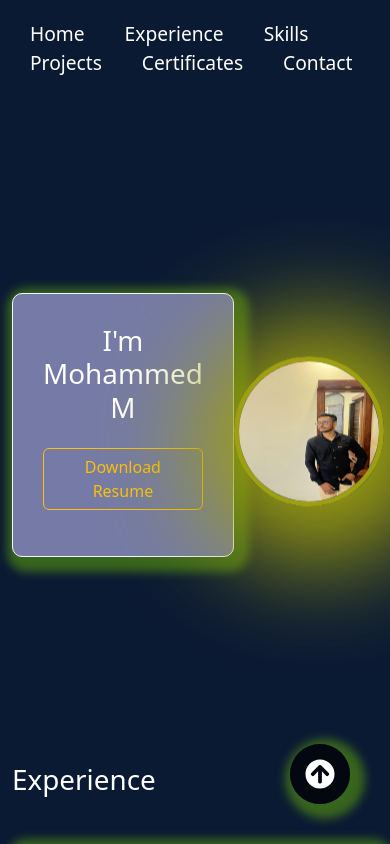
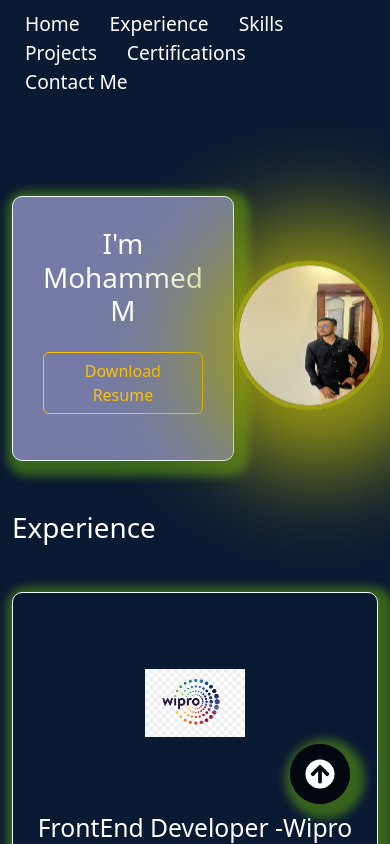
Before and after one commit to Mohammed2327/Portfolio, a React (Create React App) app: page / in a window 390 px wide. Shown: the top 844 px of the page. Built offline with nearby package versions, Linux system fonts and the light colour scheme.

Commit message:
Mobile view updated

```diff
--- a/src/Components/Data/project.json
+++ b/src/Components/Data/project.json
@@ -55,6 +55,37 @@
 
      "websiteLink": "https://mohammed2327.github.io/My-Portfolio/",
     "sourceCodeLink": "https://github.com/Mohammed2327/My-Portfolio"
+  },
+
+  {
+    "id": 3,
+    "role": "FrontEnd Developer",
+    "organisation": "Personal Project",
+    "client": "Financial Dashboard",
+    "location": "Remote",
+    "responsibilities": [
+      {
+        "description": "Designed and implemented a responsive user interface for a financial dashboard using React, ensuring a seamless user experience across various devices. This included creating components for profile settings, transaction history, and visual data representations."
+      },
+      {
+        "description": "Utilized React's state management features (useState and useEffect hooks) to manage user data, form inputs, and dynamic content updates, ensuring that the application responds efficiently to user interactions and data changes."
+      },
+      {
+        "description": "Developed robust form validation logic to ensure data integrity during user input, providing real-time feedback on errors (e.g., invalid email formats and password strength) to enhance user experience and prevent submission of incorrect data."
+      },
+      {
+        "description": "Integrated data visualization libraries (e.g., Recharts) to create interactive charts and graphs that display financial statistics, such as balance history and expense breakdowns, enabling users to gain insights into their financial activities at a glance."
+      },
+      {
+        "description": "Implemented functionality for users to upload and update their profile pictures, utilizing the File API to handle image uploads and display them dynamically within the application, enhancing personalization."
+      },
+      {
+        "description": "Established a clear navigation structure using React Router, allowing users to switch between different sections of the dashboard (e.g., settings, transactions, and account details) effortlessly, thereby improving overall usability and accessibility of the application."
+      }
+    ],
+
+     "websiteLink": "https://financial-dashboard3.netlify.app/",
+    "sourceCodeLink": "https://github.com/Mohammed2327/Financial-Dashboard.git"
   }
 
 
--- a/src/Components/Navbar.js
+++ b/src/Components/Navbar.js
@@ -13,7 +13,6 @@ const Navbar = () => {
         data-aos="fade-right"
         data-aos-duration="1000"
       >
-        <div className="left nav-items"> </div>
         <div className="right">
           <a href="#home" className="nav-items">
             Home
@@ -28,10 +27,10 @@ const Navbar = () => {
             Projects
           </a>
           <a href="#certificates" className="nav-items">
-            Certificates
+            Certifications
           </a>
           <a href="#contact" className="nav-items">
-            Contact
+            Contact Me
           </a>
         </div>
       </div>
--- a/src/index.css
+++ b/src/index.css
@@ -1,39 +1,37 @@
-:root{
-  --box-shadow:5px 5px 10px 10px rgba(101,175,10,0.5);
+:root {
+  --box-shadow: 5px 5px 10px 10px rgba(101, 175, 10, 0.5);
   --bg-color: rbg(117, 123, 166);
 }
 
-body{
-  background-color: rgb(11,26,51);
+body {
+  background-color: rgb(11, 26, 51);
   color: white;
 }
 
-a{
+a {
   text-decoration: none;
   color: white;
 }
 
-/* Nav-Bar section */
-
-.nav-bar{
+.nav-bar {
   display: flex;
-  justify-content: space-between;
+  justify-content: flex-end;
   align-items: center;
   margin-top: 15px;
 }
 
-.nav-bar .nav-items{
-  padding: 5px 20px ;
+.nav-bar .nav-items {
+  padding: 5px 20px;
   font-size: 1.2rem;
   position: relative;
   cursor: pointer;
 }
 
-.nav-bar .nav-items::after{
+.nav-bar .nav-items::after {
   content: '';
   width: 0%;
   height: 3px;
-background: skyblue;
+  background: goldenrod;
   position: absolute;
   left: 0;
   bottom: -4px;
@@ -47,16 +45,14 @@ transition: 0.5s;
   border-radius: 20px;
 }
 
-/* Home Section*/
-
-.home{
+.home {
   height: 80vh;
   display: flex;
   justify-content: space-between;
   align-items: center;
 }
 
-.home .left{
+.home .left {
   background-color: rgb(117, 123, 166);
   width: 620px;
   text-align: center;
@@ -66,14 +62,13 @@ transition: 0.5s;
   box-shadow: var(--box-shadow);
 }
 
-.home .right .img{
+.home .right .img {
   display: flex;
   justify-content: start;
   align-items: start;
-
 }
 
-.home .right .img img{
+.home .right .img img {
   height: 300px;
   width: 300px;
   border-radius: 100%;
@@ -84,58 +79,56 @@ transition: 0.5s;
 }
 
 @keyframes animation {
-  0%{
+  0% {
     border-color: blanchedalmond;
-    transform: translate(0,0px);
+    transform: translate(0, 0px);
     box-shadow: 10px 10px 100px 50px blanchedalmond;
   }
-  25%{
+  25% {
     border-color: rgb(154, 156, 9);
     box-shadow: 10px 10px 100px 50px rgb(154, 156, 9);
   }
-  50%{
+  50% {
     border-color: rgb(103, 111, 21);
-    transform: translate(0,10px);
+    transform: translate(0, 10px);
     box-shadow: 10px 10px 100px 50px rgb(103, 111, 21);
   }
-  75%{
-    border-color: rgb(130,217,160);
-    box-shadow: 10px 10px 100px 50px rgb(130,217,160);
+  75% {
+    border-color: rgb(130, 217, 160);
+    box-shadow: 10px 10px 100px 50px rgb(130, 217, 160);
   }
-  100%{
+  100% {
     border-color: rgb(30, 31, 59);
     transform: translate(0, 0px);
     box-shadow: 10px 10px 100px 50px rgb(30, 31, 59);
   }
 }
 
-
-/* Experience Section */
-
-.exp{
+.exp {
   width: 900px;
 }
 
-.exp-items ul{
+.exp-items ul {
   list-style-type: disc;
   padding-left: 40px;
   text-align: left;
 }
 
-.exp-items li{
+.exp-items li {
   margin: 5px 0;
 }
 
-.job-details{
+.job-details {
   margin-bottom: 30px;
 }
-.roles-responsibilities{
+
+.roles-responsibilities {
   color: gold;
   margin-top: 50px;
   cursor: pointer;
 }
 
-.logo{
+.logo {
   width: 150px;
   height: 150px;
   object-fit: contain;
@@ -143,7 +136,7 @@ transition: 0.5s;
   border-radius: 10px;
 }
 
-.exp-items{
+.exp-items {
   display: flex;
   justify-content: space-between;
   align-items: center;
@@ -155,9 +148,6 @@ transition: 0.5s;
   border-radius: 10px;
   box-shadow: var(--box-shadow);
 }
-
-
-/* Skills Section */
 
 .skills {
   width: 900px;
@@ -197,29 +187,25 @@ transition: 0.5s;
   }
 }
 
-/* Project session */
-
 .projects ul {
-  list-style-type: disc; /* Bullet points */
-  padding-left: 20px; /* Indentation */
-  text-align: left; /* Align text to the left */
-  color: white; /* Text color */
+  list-style-type: disc;
+  padding-left: 20px;
+  text-align: left;
+  color: white;
 }
 
 .projects li {
-  margin: 5px 0; /* Spacing between list items */
+  margin: 5px 0;
 }
 
-.card-title{
+.card-title {
   margin-bottom: 20px;
   color: yellow;
 }
 
-.title{
+.title {
   margin-left: 220px;
 }
-
-/* Certificates session*/
 
 .certificates {
   width: 100%;
@@ -243,7 +229,6 @@ transition: 0.5s;
 }
 
 .certificate-item ul {
-
   padding-left: 40px;
   text-align: left;
   display: inline-block;
@@ -255,11 +240,7 @@ transition: 0.5s;
   color: gold;
 }
 
-
-
-
-/* Contact Section */
-.contact-icon{
+.contact-icon {
   height: 30vh;
   display: flex;
   justify-content: center;
@@ -271,7 +252,7 @@ transition: 0.5s;
   transition: transform 0.5s, -webkit-transform 0.5s;
 }
 
-.contact-icon .items{
+.contact-icon .items {
   background-color: black;
   margin: 10px;
   height: 70px;
@@ -283,7 +264,7 @@ transition: 0.5s;
   border: 2px solid azure;
 }
 
-.contact-icon .items:hover{
+.contact-icon .items:hover {
   background-color: var(--bg-color);
   box-shadow: var(--box-shadow);
   -webkit-transform: translateY(-5px);
@@ -291,7 +272,7 @@ transition: 0.5s;
   transform: translateY(-5px);
 }
 
-.contact-icon .items .icons{
+.contact-icon .items .icons {
   font-size: 2rem;
 }
 
@@ -299,7 +280,6 @@ transition: 0.5s;
   text-align: start;
   margin: 20px 0 -20px 200px;
 }
-
 
 .top-arrow {
   cursor: pointer;
@@ -318,11 +298,8 @@ transition: 0.5s;
   background-color: rgba(0, 0, 0, 0.9);
 }
 
-/* Mobile screen with max screen of 600px */
-
 @media only screen and (max-width: 600px) {
-
-  body{
+  body {
     overflow-y: auto;
     overflow-x: hidden;
     box-sizing: border-box;
@@ -330,11 +307,25 @@ transition: 0.5s;
 
   .nav-bar {
     display: flex;
-    flex-wrap: nowrap;
+    flex-wrap: wrap;
+    justify-content: space-between;
     flex-direction: column;
     width: 100%;
     padding: 10px;
     margin: 0;
+  }
+
+  .nav-bar .nav-items{
+    flex: 1 0 30%;
+    text-align: center;
+    padding: 10px;
+    margin: 5px;
+    box-sizing: border-box;
+  }
+
+  .home {
+    height: auto;
+    margin: 90px 0 50px 0;
   }
 
   .nav-bar a {
@@ -344,7 +335,6 @@ transition: 0.5s;
     white-space: nowrap;
     min-width: 100px;
   }
-
 
   .home .left {
     width: 100%;
@@ -385,9 +375,9 @@ transition: 0.5s;
     max-width: 900px;
     margin: auto;
   }
+
  .skills-icons i {
     width: 50%;
-
   }
 
   .skills .items .item {
@@ -397,13 +387,16 @@ transition: 0.5s;
   .contact-me-icons i {
     font-size: 2.5rem;
   }
+
   .contact-icon {
     height: 20vh;
   }
+
   .contact-icon .items {
     height: 40%;
     width: 40%;
   }
+
   .contact h1 {
     margin: 10px 0 -10px -2px;
   }
@@ -412,10 +405,8 @@ transition: 0.5s;
     display: block;
   }
 
-  /* Project session */
-  .title{
+  .title {
     text-align: left;
     margin-left: 20px;
   }
-
 }
```
Lines whose indentation alone changed are shown as unchanged.
